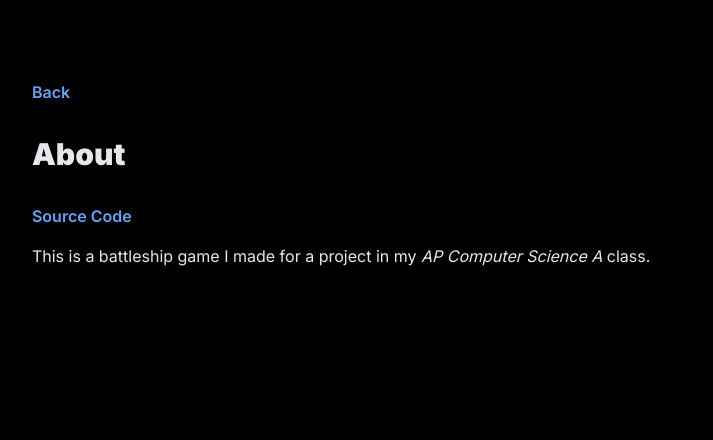
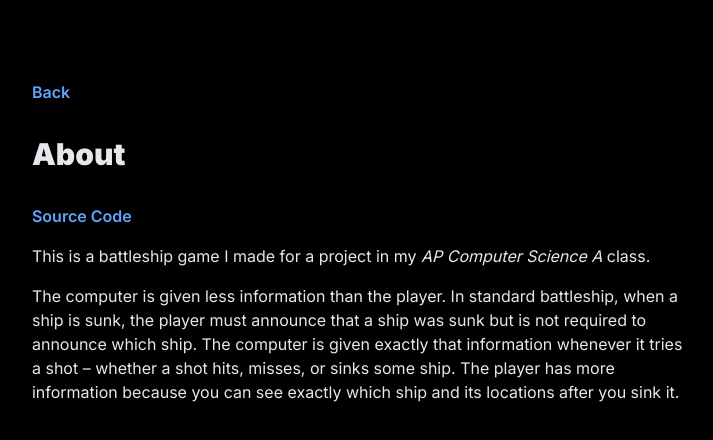
Before and after one commit to cubedhuang/battleship, a SvelteKit app: page /about in a window 1280 px wide. Shown: the top 440 px of the page, without its empty margins (280-993 px from the left). Built offline with nearby package versions, Linux system fonts and the light colour scheme.

Commit message:
add about info

```diff
--- a/src/routes/about/+page.svelte
+++ b/src/routes/about/+page.svelte
@@ -17,6 +17,16 @@
 		This is a battleship game I made for a project in my
 		<em>AP Computer Science A</em> class.
 	</p>
+
+	<p>
+		The computer is given less information than the player. In standard
+		battleship, when a ship is sunk, the player must announce that a ship
+		was sunk but is not required to announce which ship. The computer is
+		given exactly that information whenever it tries a shot &ndash; whether
+		a shot hits, misses, or sinks some ship. The player has more information
+		because you can see exactly which ship and its locations after you sink
+		it.
+	</p>
 </main>
 
 <style lang="postcss">
```
